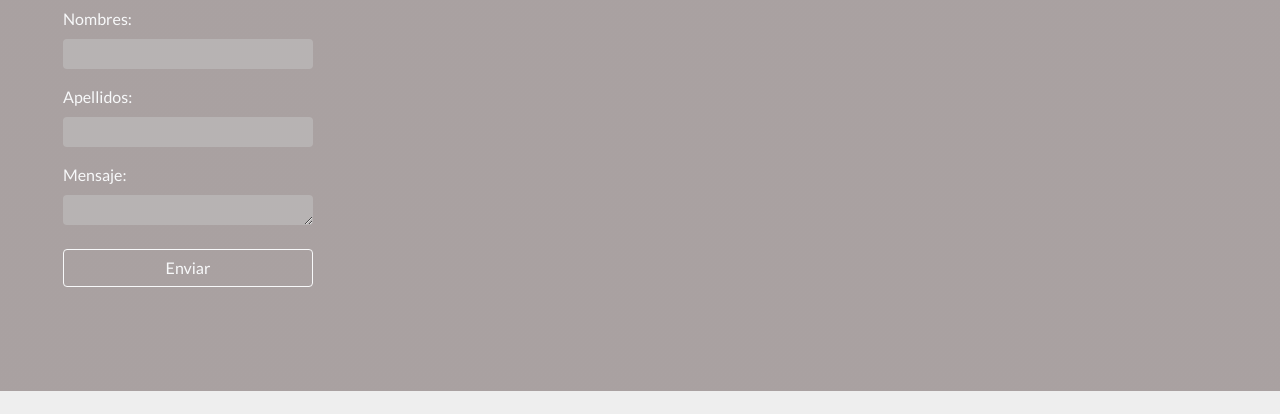
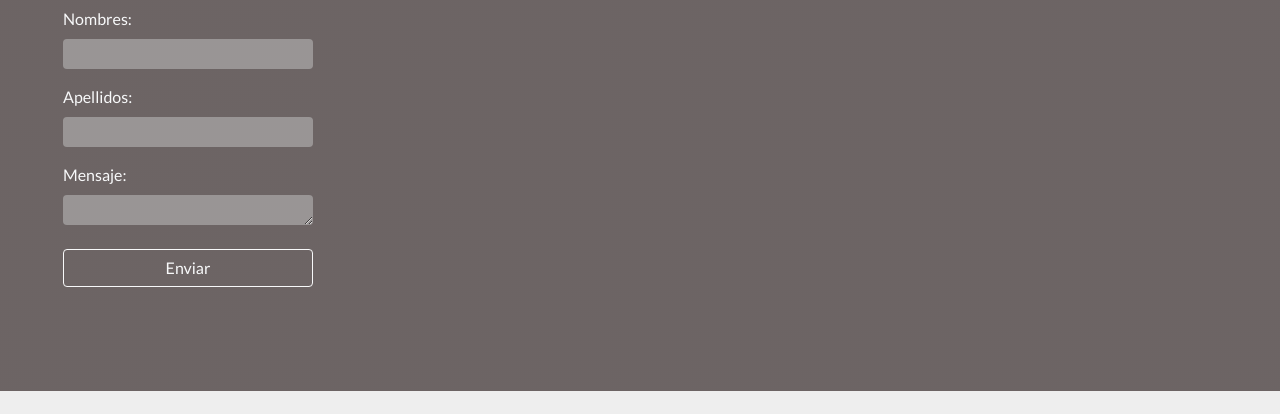
Before and after one commit to Danilorca/chocolateria, a plain HTML site: page contacto.html in a window 1280 px wide. Shown: the part 135-549 px from the top of the page. Drawn offline with nearby package versions, Linux system fonts and the light colour scheme; the site is published under a folder, as on GitHub Pages, so addresses that start at the root find nothing.

Commit message:
cambio manual

```diff
--- a/sass/components/_forms.scss
+++ b/sass/components/_forms.scss
@@ -1,6 +1,6 @@
 .container__form {
 
-    background-image: linear-gradient(#1903035f), url(/imagenes/footer.jpg) !important ;
+    background-image: linear-gradient(#1903035f), url(../imagenes/footer.jpg) !important ;
     height: 526px;
     width: 100%;
     background-size: cover;
```
Also changed, not shown: css/main.css.
